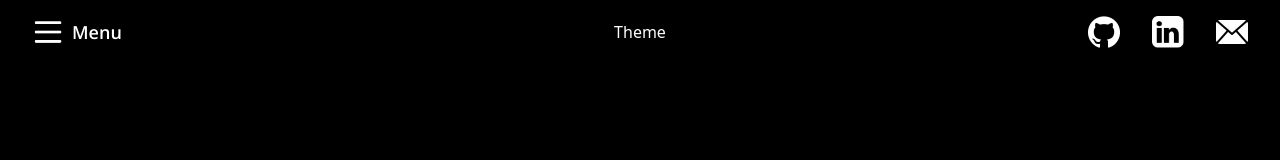
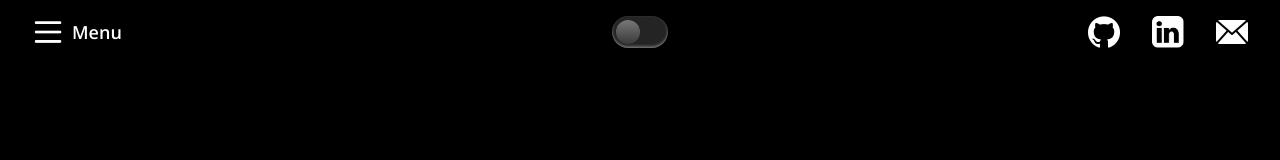
Before and after one commit to ENamja/personal-website, a Next.js app: page / in a window 1280 px wide. Shown: the top 160 px of the page. Built offline with nearby package versions, Linux system fonts and the light colour scheme.

Commit message:
Added and styled theme toggle

```diff
--- a/app/Toggle.tsx
+++ b/app/Toggle.tsx
@@ -7,7 +7,7 @@ interface ToggleProps {
   setTheme: Dispatch<SetStateAction<string>>;
 }
 
-function handleClick({ theme, setTheme }: ToggleProps) {
+function handleChange({ theme, setTheme }: ToggleProps) {
   theme == "dark" ? setTheme("light") : setTheme("dark");
 }
 
@@ -19,7 +19,22 @@ function Toggle({ theme, setTheme }: ToggleProps) {
         (theme === "dark" ? " text-white" : " text-black")
       }
     >
-      <button onClick={() => handleClick({ theme, setTheme })}>Theme</button>
+      <input
+        className="w-0 h-0 hidden"
+        type="checkbox"
+        id="toggle"
+        onChange={() => handleChange({ theme, setTheme })}
+      />
+      <label
+        className={
+          "duration-500 w-14 h-8 relative block rounded-2xl cursor-pointer after:content-[''] after:w-6 after:h-6 after:absolute \
+          after:top-1 after:left-1 after:bg-gradient-to-b after:rounded-[12px] after:duration-500 after:transition-all" +
+          (theme === "dark"
+            ? " shadow-[inset_0_-1.5px_3px_rgba(255,255,255,0.4)] after:from-[#777] after:to-[#3a3a3a] bg-[#242424]"
+            : " shadow-[inset_0_1.5px_3px_rgba(0,0,0,0.4)] after:from-[#ffffff] after:to-[#e0e0e0] after:translate-x-[100%] bg-[#d4d4d4]")
+        }
+        htmlFor="toggle"
+      ></label>
     </div>
   );
 }
```
